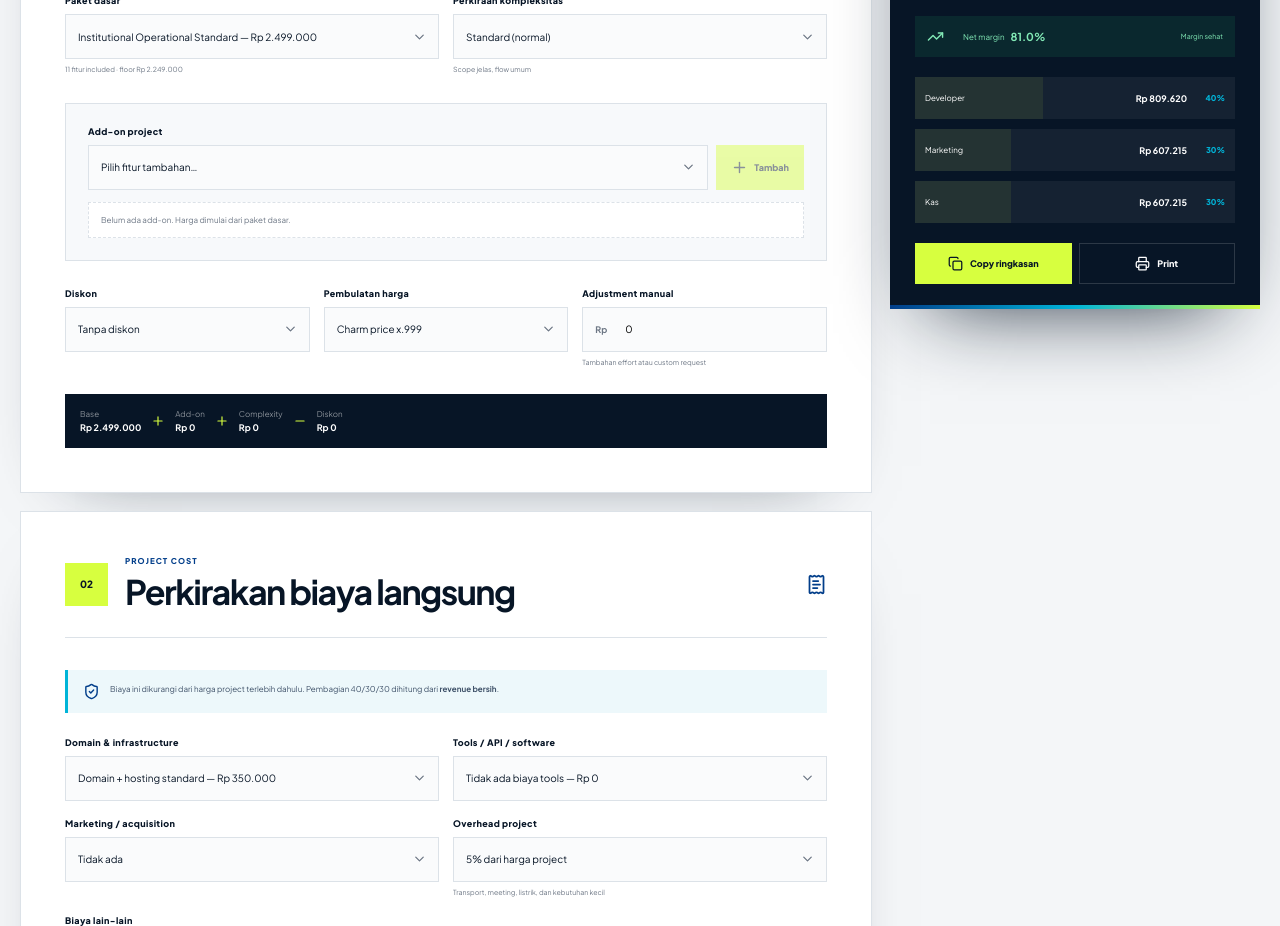
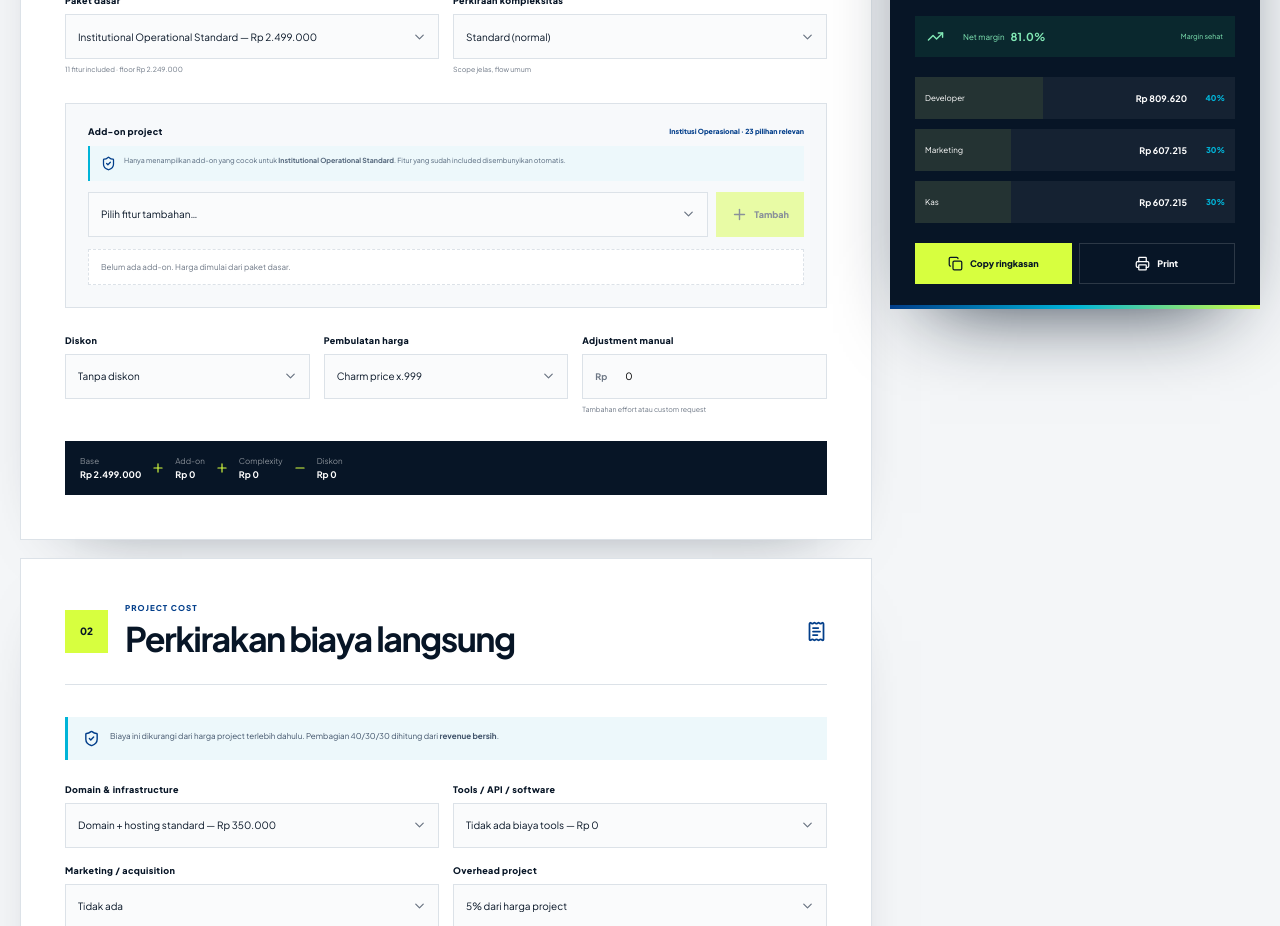
Before and after one commit to hmad28/calc-projek, a React (Vite) app: page / in a window 1280 px wide. Shown: the part 860-1786 px from the top of the page. Built offline with nearby package versions, Linux system fonts and the light colour scheme.

Commit message:
fix: apply discounts and filter compatible addons

```diff
--- a/src/main.jsx
+++ b/src/main.jsx
@@ -48,6 +48,26 @@ const companySplit = [
   ["Growth Fund", 0.2, 0.06, "Reinvestasi, R&D, produk baru"],
   ["Misc / Bonus Pool", 0.05, 0.015, "Bonus performa dan team event"]
 ];
+
+const addonCompatibility = {
+  "Website Personal": ["cms", "blog", "gallery", "form", "wa-template", "document"],
+  "Personal Blog": ["gallery", "form", "wa-template", "email", "document"],
+  "Wedding": ["gallery", "form", "wa-template", "qr-generator", "qr-scanner", "qr-attendance", "dashboard", "export"],
+  "Institusi": ["cms", "blog", "gallery", "form", "database", "wa-template", "email", "report", "dashboard", "export", "document"],
+  "Website UMKM": ["cms", "blog", "gallery", "form", "database", "booking", "order", "wa-template", "email", "report", "dashboard"],
+  "Sistem Bisnis UMKM": ["form", "database", "login", "multi-role", "booking", "order", "inventory", "approval", "qris", "wa-template", "wa-api", "email", "notification", "report", "dashboard", "export", "audit", "document", "qr-generator", "qr-scanner"],
+  "Event": ["form", "database", "login", "multi-role", "order", "qris", "wa-template", "wa-api", "email", "notification", "report", "dashboard", "export", "audit", "document", "qr-generator", "qr-scanner", "qr-attendance"],
+  "Institusi Operasional": modules.map(item => item.id),
+  "E-Commerce": ["login", "multi-role", "inventory", "approval", "qris", "wa-template", "wa-api", "email", "notification", "report", "dashboard", "export", "audit", "document"],
+  "POS": ["login", "multi-role", "inventory", "approval", "qris", "notification", "report", "dashboard", "export", "audit", "document"],
+  "Booking": ["booking", "login", "multi-role", "approval", "qris", "wa-template", "wa-api", "email", "notification", "report", "dashboard", "export", "audit", "document"],
+  "CRM": ["form", "database", "login", "multi-role", "approval", "wa-template", "wa-api", "email", "notification", "report", "dashboard", "export", "audit", "document"],
+  "Website Corporate": ["cms", "blog", "gallery", "form", "database", "login", "multi-role", "wa-template", "email", "report", "dashboard", "document"],
+  "Operational / CRM": ["form", "database", "login", "multi-role", "booking", "order", "inventory", "approval", "qris", "wa-template", "wa-api", "email", "notification", "report", "dashboard", "export", "audit", "document", "qr-generator", "qr-scanner"],
+  "Government": ["cms", "blog", "gallery", "form", "database", "login", "multi-role", "approval", "wa-template", "email", "notification", "report", "dashboard", "export", "audit", "document", "qr-generator", "qr-scanner"],
+  "Healthcare": ["form", "database", "login", "multi-role", "booking", "approval", "qris", "wa-template", "wa-api", "email", "notification", "report", "dashboard", "export", "audit", "document", "qr-generator", "qr-scanner"],
+  "ERP / SaaS / Custom": modules.map(item => item.id)
+};
 
 function useSavedState(key, initial) {
   const [value, setValue] = useState(() => {
@@ -101,6 +121,14 @@ function App() {
 
   const base = packages.find(item => item.id === packageId) || segmentPackages[0] || packages[0];
   const complexity = complexityOptions.find(item => item.id === complexityId) || complexityOptions[0];
+  const compatibleAddonIds = addonCompatibility[base.solution] || [];
+  const availableModules = modules.filter(item => compatibleAddonIds.includes(item.id) && !base.features.includes(item.id) && !selectedModules.includes(item.id));
+  const availableModuleGroups = [...new Set(availableModules.map(item => item.group))];
+
+  useEffect(() => {
+    setSelectedModules(previous => previous.filter(id => compatibleAddonIds.includes(id) && !base.features.includes(id)));
+    setModuleDraft("");
+  }, [base.id]);
 
   const dependencyIds = useMemo(() => {
     const found = new Set();
@@ -117,11 +145,11 @@ function App() {
   const addonTotal = chargeableItems.reduce((sum, item) => sum + item.price, 0);
   const complexityCost = Math.round((base.price + addonTotal) * complexity.rate);
   const subtotal = Math.max(0, base.price + addonTotal + complexityCost + manualAdjustment);
-  const discount = Math.round(subtotal * Number(discountRate));
-  const beforeRounding = Math.max(0, subtotal - discount);
-  const sellingPrice = beforeRounding <= 0 ? 0 : rounding === "exact" ? beforeRounding
-    : rounding === "50k" ? Math.ceil(beforeRounding / 50000) * 50000
-    : Math.max(99000, Math.round(beforeRounding / 500000) * 500000 - 1000);
+  const roundedPrice = subtotal <= 0 ? 0 : rounding === "exact" ? subtotal
+    : rounding === "50k" ? Math.ceil(subtotal / 50000) * 50000
+    : Math.max(99000, Math.round(subtotal / 500000) * 500000 - 1000);
+  const discount = Math.round(roundedPrice * Number(discountRate));
+  const sellingPrice = Math.max(0, roundedPrice - discount);
 
   const infrastructureCost = fixedCostOptions.infrastructure.find(item => item[0] === infrastructure)?.[2] || 0;
   const toolsCost = fixedCostOptions.tools.find(item => item[0] === tools)?.[2] || 0;
@@ -182,8 +210,9 @@ function App() {
           {base.custom && <div className="custom-quote-notice"><Sparkles size={17}/><div><strong>Custom Quotation</strong><p>Paket ini tidak punya harga otomatis. Masukkan estimasi awal pada Adjustment manual, lalu tambahkan fitur dan biaya sesuai hasil scoping.</p></div></div>}
 
           <div className="addon-builder">
-            <label className="section-label">Add-on project</label>
-            <div className="add-row"><div className="select-wrap"><select value={moduleDraft} onChange={e => setModuleDraft(e.target.value)}><option value="">Pilih fitur tambahan…</option>{modules.filter(item => !selectedModules.includes(item.id)).map(item => <option value={item.id} key={item.id}>{item.name} — {rupiah(item.price)}</option>)}</select><ChevronDown size={15}/></div><button onClick={addModule} disabled={!moduleDraft}><Plus size={17}/> Tambah</button></div>
+            <div className="addon-title"><label className="section-label">Add-on project</label><span>{base.solution} · {availableModules.length} pilihan relevan</span></div>
+            <div className="addon-guidance"><ShieldCheck size={15}/><p>Hanya menampilkan add-on yang cocok untuk <strong>{base.name}</strong>. Fitur yang sudah included disembunyikan otomatis.</p></div>
+            <div className="add-row"><div className="select-wrap"><select value={moduleDraft} onChange={e => setModuleDraft(e.target.value)} disabled={!availableModules.length}><option value="">{availableModules.length ? "Pilih fitur tambahan…" : "Semua fitur relevan sudah dipilih / included"}</option>{availableModuleGroups.map(group => <optgroup label={group} key={group}>{availableModules.filter(item => item.group === group).map(item => <option value={item.id} key={item.id}>{item.name} — {rupiah(item.price)}</option>)}</optgroup>)}</select><ChevronDown size={15}/></div><button onClick={addModule} disabled={!moduleDraft}><Plus size={17}/> Tambah</button></div>
             <div className="selected-addons">{selectedItems.length ? selectedItems.map(item => {
               const included = base.features.includes(item.id); const dependency = dependencyIds.includes(item.id);
               return <div key={item.id}><span><Check size={13}/></span><div><strong>{item.name}</strong><small>{included ? "Sudah termasuk paket" : dependency ? "Dependency otomatis" : "Add-on"}</small></div><b>{included ? "Included" : rupiah(item.price)}</b>{!dependency && <button onClick={() => setSelectedModules(prev => prev.filter(id => id !== item.id))}><Trash2 size={14}/></button>}</div>;
@@ -225,7 +254,7 @@ function App() {
       <aside className="result-column">
         <article className="result-card">
           <div className="result-label"><span>LIVE RESULT</span><CircleDollarSign size={19}/></div>
-          <div className="selling-price"><span>Harga project</span><strong>{rupiah(sellingPrice)}</strong><small>{base.name}</small></div>
+          <div className="selling-price"><span>Harga project</span><strong>{rupiah(sellingPrice)}</strong><small>{base.name}{discount > 0 ? ` · diskon ${Math.round(Number(discountRate) * 100)}% (-${rupiah(discount)})` : ""}</small></div>
           <div className="result-math"><div><span>Biaya langsung</span><b>- {rupiah(directCosts)}</b></div><div className={netRevenue < 0 ? "net loss" : "net"}><span>{netRevenue < 0 ? "Proyeksi rugi" : "Revenue bersih"}</span><b>{rupiah(netRevenue)}</b></div></div>
           <div className={`margin-banner ${margin < 50 ? "low" : margin < 70 ? "medium" : "healthy"}`}><TrendingUp size={17}/><div><span>Net margin</span><strong>{margin.toFixed(1)}%</strong></div><small>{netRevenue < 0 ? "Biaya melebihi harga project" : margin < 50 ? "Margin tipis — review biaya/harga" : margin < 70 ? "Cukup sehat" : "Margin sehat"}</small></div>
           <div className="pool-preview"><div><i style={{ width: "40%" }}/><span>Developer</span><b>{rupiah(developerPool)}</b><small>40%</small></div><div><i style={{ width: "30%" }}/><span>Marketing</span><b>{rupiah(marketingPool)}</b><small>30%</small></div><div><i style={{ width: "30%" }}/><span>Kas</span><b>{rupiah(companyPool)}</b><small>30%</small></div></div>
--- a/src/styles.css
+++ b/src/styles.css
@@ -52,7 +52,14 @@ button:focus-visible,input:focus-visible,select:focus-visible { outline:3px soli
 .select-wrap select { width:100%; min-height:45px; appearance:none; padding:0 37px 0 12px; color:var(--ink); border:1px solid var(--line); border-radius:0; background:#fafbfc; font-size:10px; outline:0; }
 .select-wrap > svg { position:absolute; top:50%; right:12px; pointer-events:none; color:var(--muted); transform:translateY(-50%); }
 .select-wrap select:focus { border-color:var(--cyan); background:#fff; }
+.select-wrap select:disabled { color:#9199a3; cursor:not-allowed; background:#eef1f4; }
 .addon-builder { margin:27px 0; padding:22px; border:1px solid var(--line); background:#f7f9fb; }
+.addon-title { display:flex; justify-content:space-between; gap:12px; align-items:center; margin-bottom:9px; }
+.addon-title .section-label { margin:0; }
+.addon-title > span { color:var(--navy); font-size:7px; font-weight:800; text-align:right; }
+.addon-guidance { display:flex; gap:8px; align-items:flex-start; margin-bottom:11px; padding:10px 11px; border-left:2px solid var(--cyan); background:#edf8fb; }
+.addon-guidance svg { flex:0 0 auto; color:var(--navy); }
+.addon-guidance p { margin:0; color:#52657a; font-size:7px; line-height:1.5; }
 .add-row { display:grid; grid-template-columns:1fr auto; gap:8px; }
 .add-row button { display:flex; align-items:center; gap:6px; min-height:45px; padding:0 15px; color:var(--ink); background:var(--lime); font-size:9px; font-weight:800; }
 .add-row button:disabled { opacity:.45; cursor:not-allowed; }
```
Also changed, not shown: 1 other file (tests, documents, lock files or other folders).
